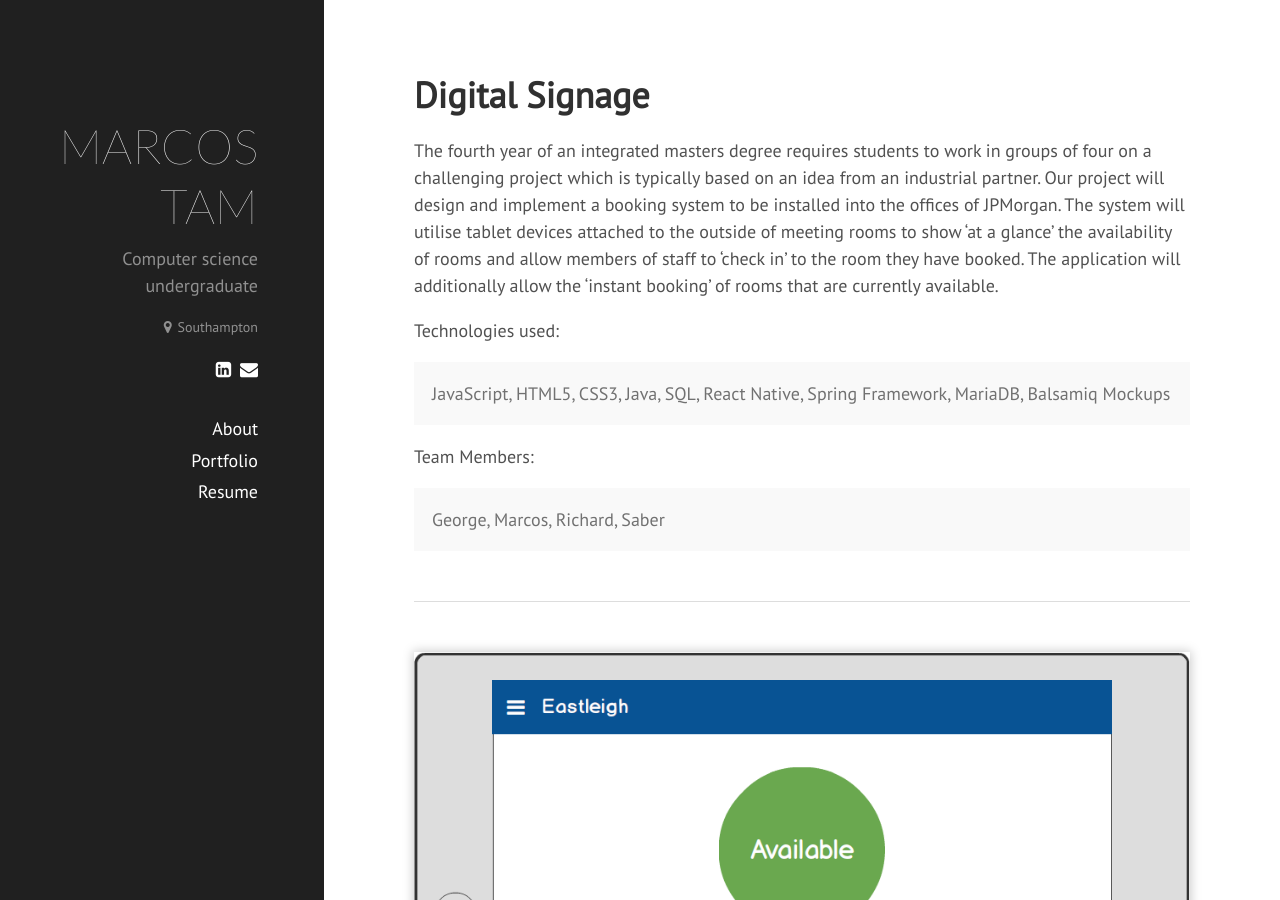
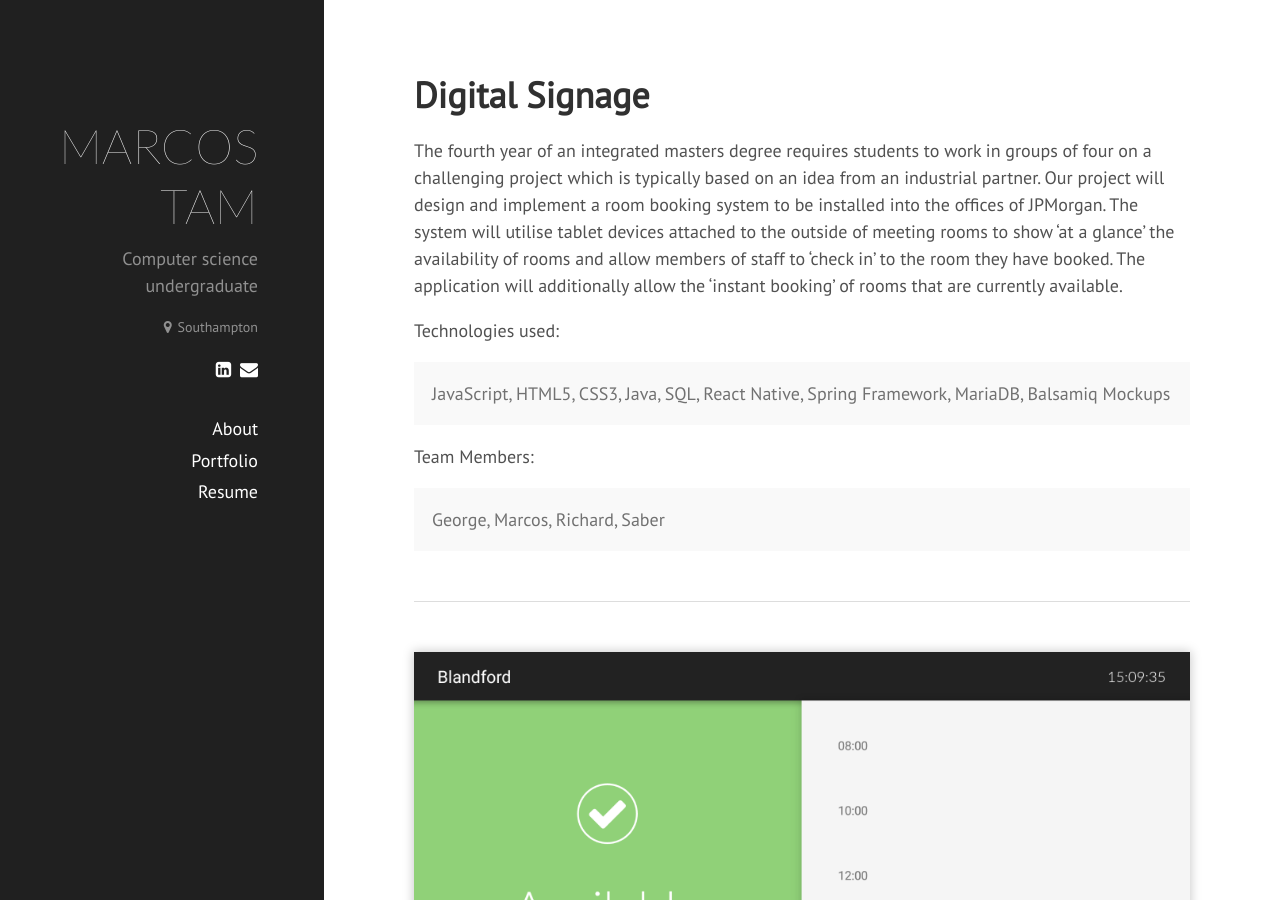
Before and after one commit to marcosss3/marcosss3.github.io, a Jekyll site: the page built from portfolio/_posts/2016-10-27-digital-signage.md, in a window 1280 px wide and 900 px high. Built offline with Jekyll 4.4.1, drawn with Linux system fonts in a browser that asks for light colours; nearby versions of some CDN libraries.

Commit message:
Web-app now included in Digital Signage

```diff
--- a/portfolio/_posts/2016-10-27-digital-signage.md
+++ b/portfolio/_posts/2016-10-27-digital-signage.md
@@ -5,7 +5,7 @@
 thumbnail: "/portfolio/images/digital-signage/thumbnail.png"
 ---
 
-The fourth year of an integrated masters degree requires students to work in groups of four on a challenging project which is typically based on an idea from an industrial partner. Our project will design and implement a booking system to be installed into the offices of JPMorgan. The system will utilise tablet devices attached to the outside of meeting rooms to show ‘at a glance’ the availability of rooms and allow members of staff to ‘check in’ to the room they have booked. The application will additionally allow the ‘instant booking’ of rooms that are currently available.
+The fourth year of an integrated masters degree requires students to work in groups of four on a challenging project which is typically based on an idea from an industrial partner. Our project will design and implement a room booking system to be installed into the offices of JPMorgan. The system will utilise tablet devices attached to the outside of meeting rooms to show ‘at a glance’ the availability of rooms and allow members of staff to ‘check in’ to the room they have booked. The application will additionally allow the ‘instant booking’ of rooms that are currently available.
 
 Technologies used:
 
@@ -21,8 +21,13 @@
 
 <div class="separator"></div>
 
-<img src="{{ site.baseurl }}portfolio/images/digital-signage/1.png" class="post-img">
-<img src="{{ site.baseurl }}portfolio/images/digital-signage/2.png" class="post-img">
 <img src="{{ site.baseurl }}portfolio/images/digital-signage/3.png" class="post-img">
 <img src="{{ site.baseurl }}portfolio/images/digital-signage/4.png" class="post-img">
 <img src="{{ site.baseurl }}portfolio/images/digital-signage/5.png" class="post-img">
+
+<div class="separator"></div>
+
+<img src="{{ site.baseurl }}portfolio/images/digital-signage/6.png" class="post-img">
+<img src="{{ site.baseurl }}portfolio/images/digital-signage/7.png" class="post-img">
+<img src="{{ site.baseurl }}portfolio/images/digital-signage/8.png" class="post-img">
+<img src="{{ site.baseurl }}portfolio/images/digital-signage/9.png" class="post-img">
```
Also changed, not shown: portfolio/images/digital-signage/1.png (deleted), portfolio/images/digital-signage/2.png (deleted), portfolio/images/digital-signage/6.png (added), portfolio/images/digital-signage/7.png (added), portfolio/images/digital-signage/8.png (added), portfolio/images/digital-signage/9.png (added), portfolio/images/digital-signage/thumbnail.png.
